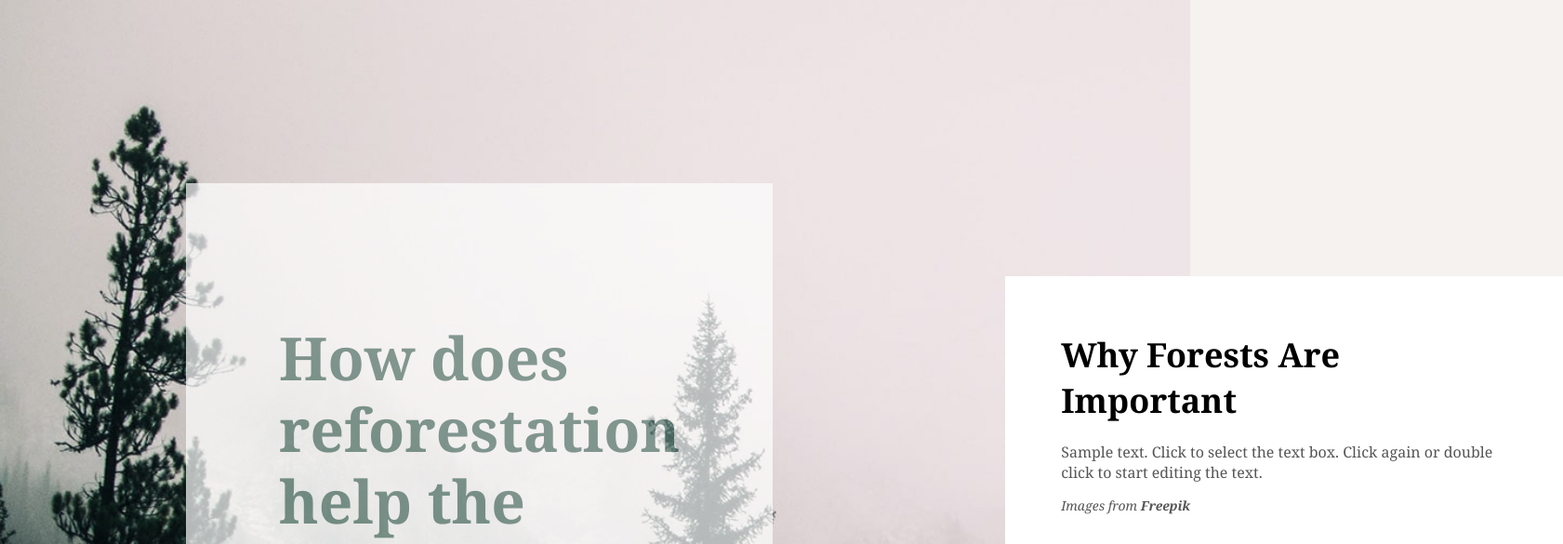
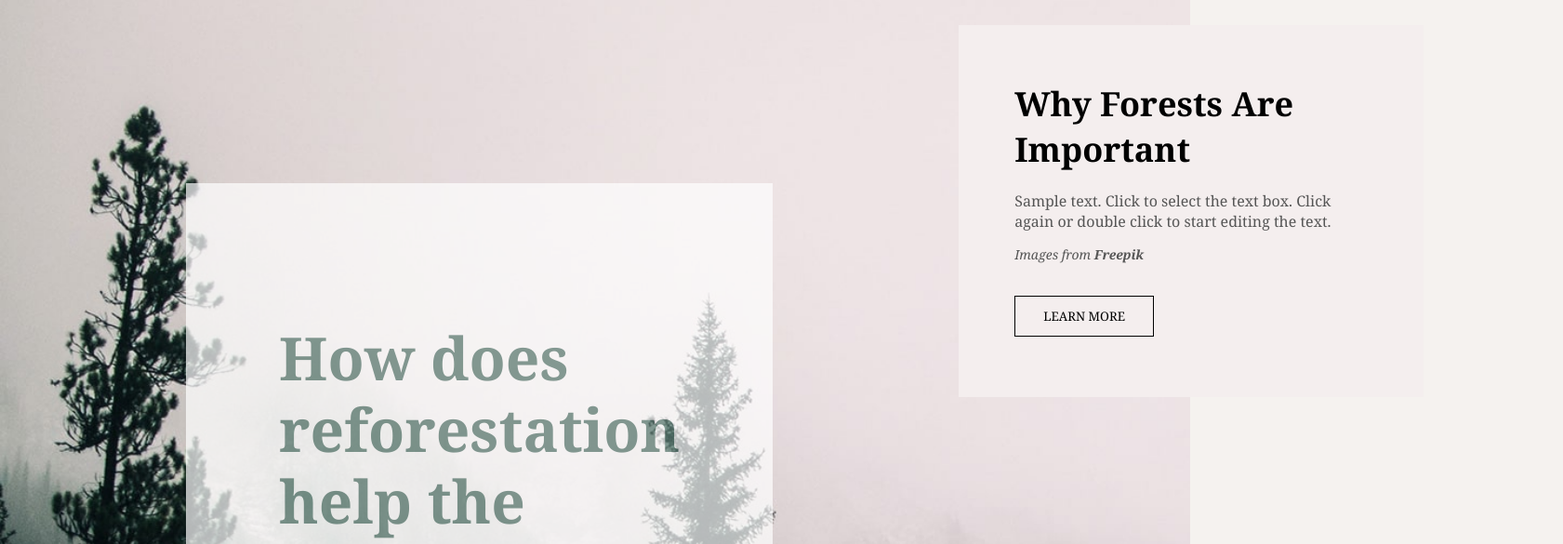
Before and after one commit to Sofyavardazaryan/Reforestation-Impact-HTML-CSS, a plain HTML site: page index.html in a window 1280 px wide. Shown: the part 85-670 px from the top of the page at 93% size, 1681 px wide, since content can reach past the window. Drawn offline with Linux system fonts and the light colour scheme.

Commit message:
Refactor CSS styles for layout and design
Updated styles for various components including hero section and footer.

```diff
--- a/css/style.css
+++ b/css/style.css
@@ -104,11 +104,11 @@ nav {
 }
 
 .hero-right {
-  background-color: #ffffff;
+  background-color: #f4eeee;
   padding: 60px;
-  width: 600px;
+  width: 500px;
   height: 400px;
-  margin: 300px 250px 300px 50px;
+  margin: 30px 20px 30px 0px;
 }
 
 .hero-right h2 {
```
